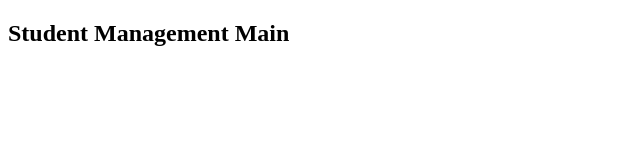
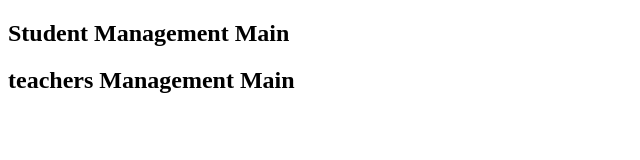
Before and after one commit to josenyage/git-learning, a plain HTML site: page index.html in a window 1280 px wide. Shown: the whole page, without its empty margins (0-640 px from the left). Drawn offline with Linux system fonts and the light colour scheme.

Commit message:
Update index.html

```diff
--- a/index.html
+++ b/index.html
@@ -10,6 +10,8 @@
         <div class="col-sm-4">
 
             <h2>Student Management Main</h2>
+            <h2>teachers Management Main</h2>
+
 
         </div>
     </div>
```
